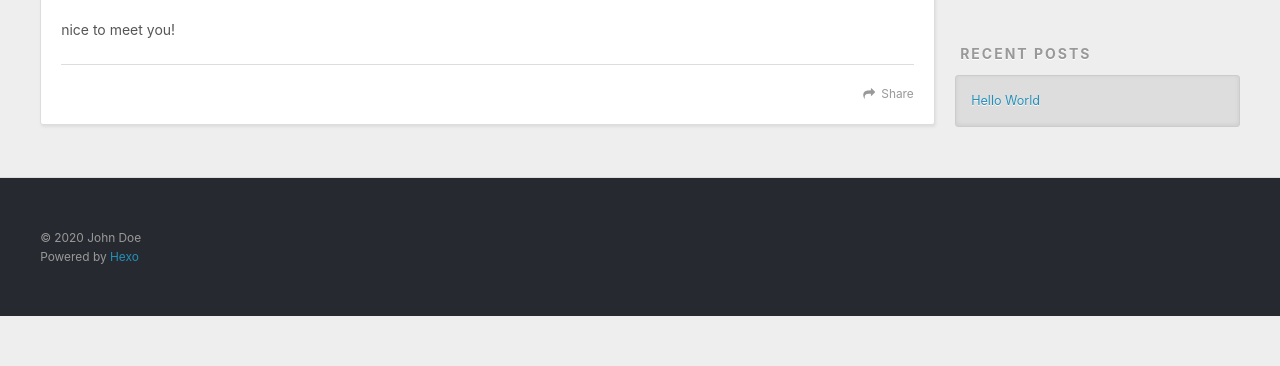
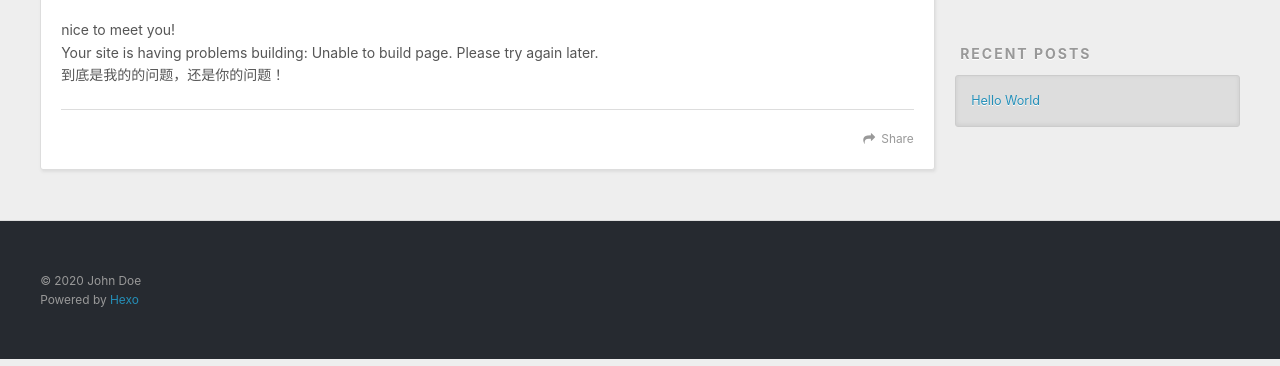
Before and after one commit to M-HongLin/M-HongLin.github.io, a plain HTML site: page 2020/03/12/hello-world/index.html in a window 1280 px wide. Shown: the part 434-800 px from the top of the page. Drawn offline with nearby package versions, Linux system fonts and the light colour scheme.

Commit message:
Site updated: 2020-03-13 06:54:17

```diff
--- a/2020/03/12/hello-world/index.html
+++ b/2020/03/12/hello-world/index.html
@@ -7,15 +7,15 @@
 
   <title>Hello World | Hexo</title>
   <meta name="viewport" content="width=device-width, initial-scale=1, maximum-scale=1">
-  <meta name="description" content="nice to meet you!">
+  <meta name="description" content="nice to meet you!Your site is having problems building: Unable to build page. Please try again later.到底是我的的问题，还是你的问题！">
 <meta property="og:type" content="article">
 <meta property="og:title" content="Hello World">
 <meta property="og:url" content="http://yoursite.com/2020/03/12/hello-world/index.html">
 <meta property="og:site_name" content="Hexo">
-<meta property="og:description" content="nice to meet you!">
+<meta property="og:description" content="nice to meet you!Your site is having problems building: Unable to build page. Please try again later.到底是我的的问题，还是你的问题！">
 <meta property="og:locale" content="en_US">
 <meta property="article:published_time" content="2020-03-12T09:45:04.017Z">
-<meta property="article:modified_time" content="2020-03-12T12:34:02.657Z">
+<meta property="article:modified_time" content="2020-03-12T22:53:20.153Z">
 <meta property="article:author" content="John Doe">
 <meta name="twitter:card" content="summary">
 
@@ -88,7 +88,7 @@
 
     <div class="article-entry" itemprop="articleBody">
 
-        <p>nice to meet you!</p>
+        <p>nice to meet you!<br>Your site is having problems building: Unable to build page. Please try again later.<br>到底是我的的问题，还是你的问题！</p>
 
 
     </div>
```
Also changed, not shown: index.html (+1 -1 lines).
